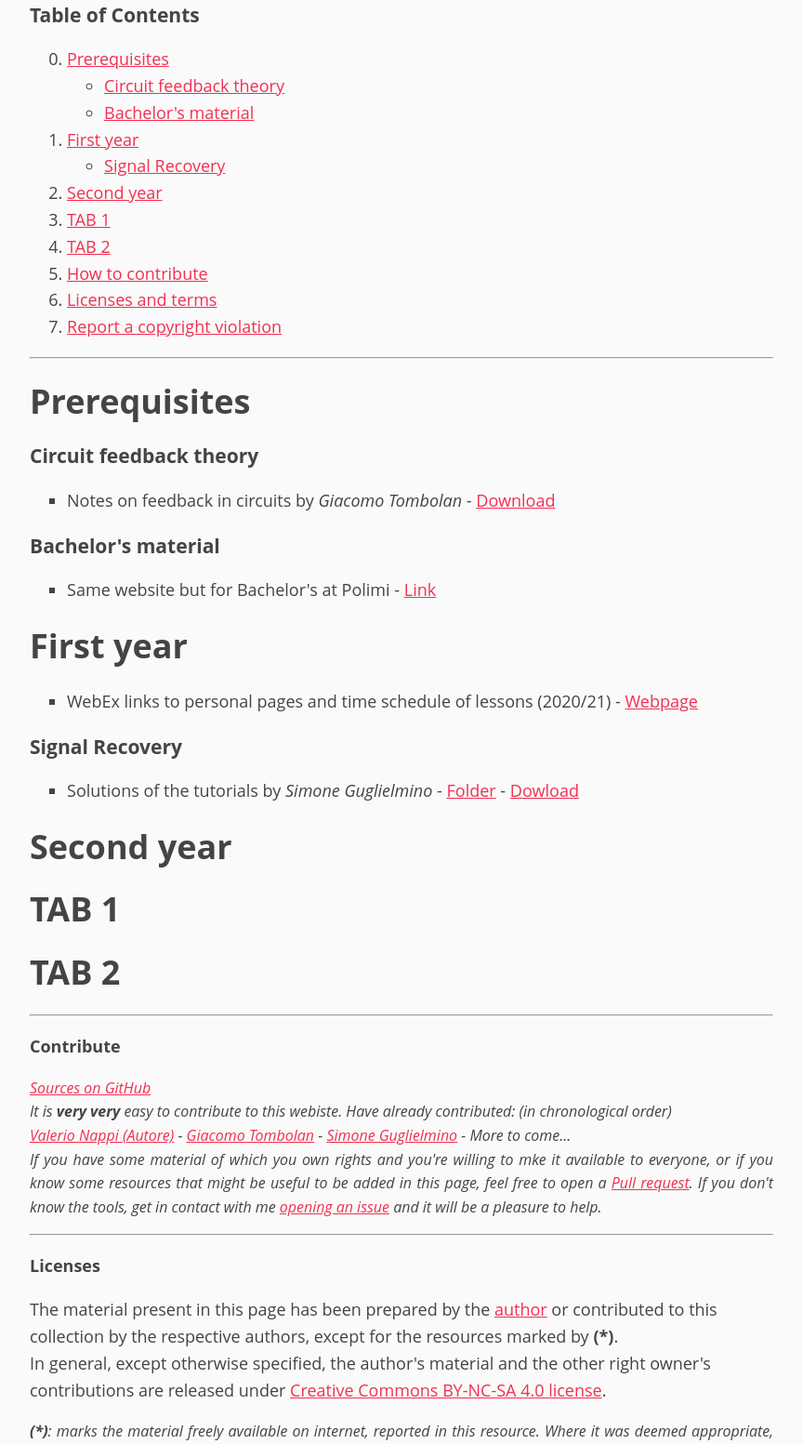
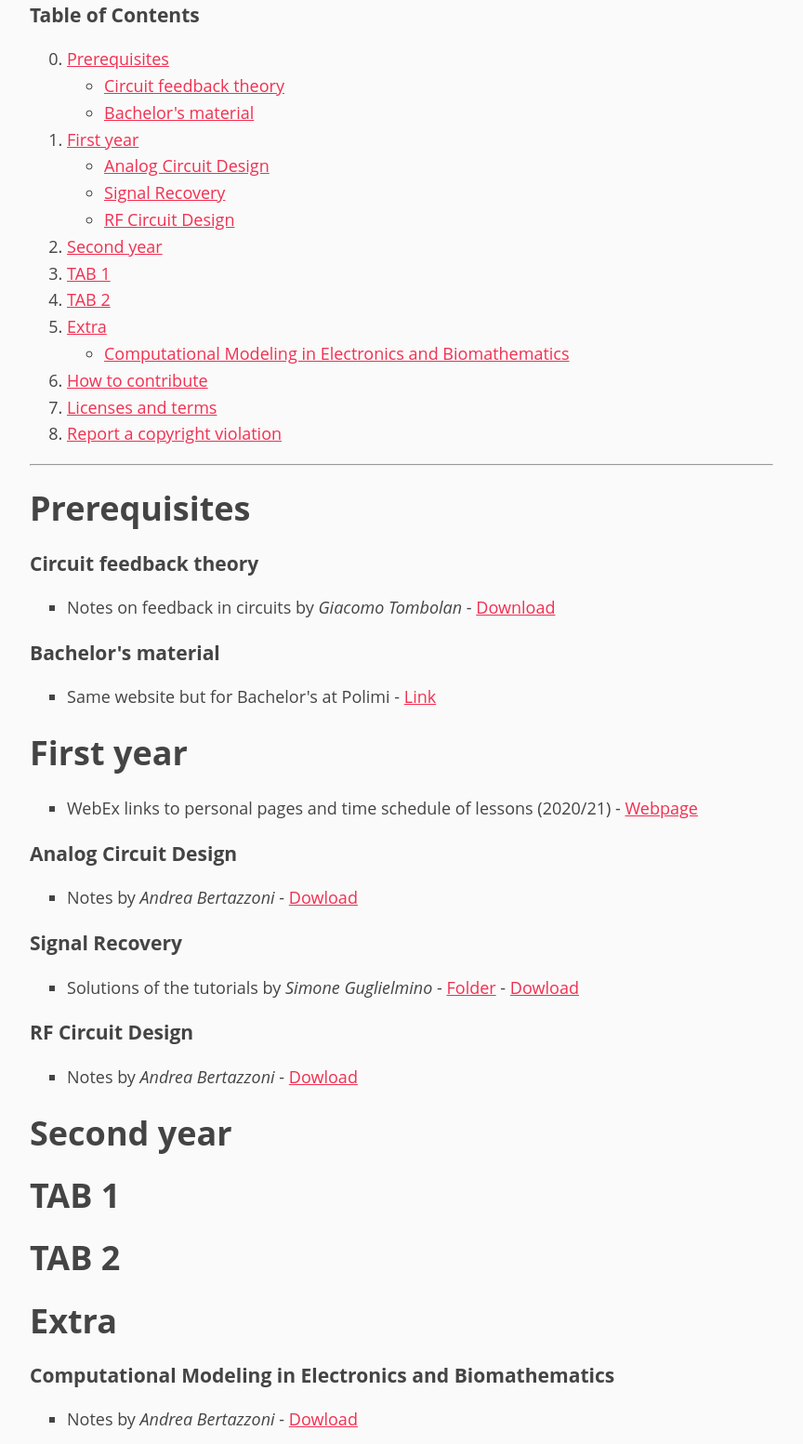
Before and after one commit to valerionew/master-electronics-polimi, a plain HTML site: page index.html in a window 1280 px wide. Shown: the part 194-1747 px from the top of the page at 93% size, without its empty margins (208-1072 px from the left). Drawn offline with Linux system fonts and the light colour scheme.

Commit message:
aggiunti appunti bertazzoni

```diff
--- a/index.html
+++ b/index.html
@@ -30,12 +30,20 @@
       <li><a href="#feedback">Circuit feedback theory</a></li>
       <li><a href="#bachelors">Bachelor's material</a></li>
   </ul></li>
-  <li> <a href="#first-year">First year</a><ul class="toc">
+  <li> <a href="#first-year">First year</a>
+  <ul class="toc">
+    <li><a href="#analog-circuit-design">Analog Circuit Design</a></li>
     <li><a href="#signal-recovery">Signal Recovery</a></li>
+    <li><a href="#rf-circuit-design">RF Circuit Design</a></li>
   </ul></li>
   <li> <a href="#second-year">Second year</a></li>
   <li> <a href="#tab-1">TAB 1</a></li>
   <li> <a href="#tab-2">TAB 2</a></li>
+  <li> <a href="#extra">Extra</a>
+    <ul class="toc">
+      <li><a href="#computational-modeling">Computational Modeling in Electronics and Biomathematics</a></li>
+    </ul></li>
+
   <li> <a href="#contribute">How to contribute</a></li>
   <li> <a href="#licenses">Licenses and terms</a></li>
   <li> <a href="#copyright">Report a copyright violation</a></li>
@@ -57,24 +65,44 @@
 <ul>
   <li>WebEx links to personal pages and time schedule of lessons (2020/21) - <a href="https://valerionew.github.io/electronics-MSc-webex/" target="_blank">Webpage</a></li>
 </ul>
+
+<h3 id="analog-circuit-design">Analog Circuit Design</h3>
+<ul>
+  <li>Notes by <i>Andrea Bertazzoni</i> - <a href="4/Analog/AnalogCircuitDesign-Bertazzoni.pdf" download>Dowload</a> </li>
+</ul>
+
 <h3 id="signal-recovery">Signal Recovery</h3>
 <ul>
   <li>Solutions of the tutorials by <i>Simone Guglielmino</i> -
     <a href="https://github.com/valerionew/master-electronics-polimi/tree/master/4/SignalRecovery/TutorialsTranscripts" target="_blank">Folder</a> -
     <a href="4/SignalRecovery/TutorialsTranscripts/SRTranscripts.zip" download>Dowload</a> </li>
 </ul>
+<h3 id="rf-circuit-design">RF Circuit Design</h3>
+<ul>
+  <li>Notes by <i>Andrea Bertazzoni</i> - <a href="4/RFCircuitDesign/RFCircuitDesign-Bertazzoni.pdf" download>Dowload</a> </li>
+</ul>
+
 
 <h1 id="second-year">Second year</h1>
 <h1 id="tab-1">TAB 1</h1>
 <h1 id="tab-2">TAB 2</h1>
+<h1 id="extra">Extra</h1>
+<h3 id="computational-modeling">Computational Modeling in Electronics and Biomathematics</h3>
+<ul>
+  <li>Notes by <i>Andrea Bertazzoni</i> - <a href="Extra/ComputationalModelinginElectronicsandBiomathematics-Bertazzoni.pdf" download>Dowload</a> </li>
+</ul>
+
+
 <hr>
  <h4 id="contribute">Contribute</h4>
  <p class="endpage">
    <a href="https://github.com/valerionew/master-electronics-polimi">Sources on GitHub</a><br>
    It is <b>very very</b> easy to contribute to this webiste. Have already contributed: (in chronological order)<br>
-   <a href="https://github.com/valerionew">Valerio Nappi (Autore)</a> -
-   <a href="https://github.com/giachi00">Giacomo Tombolan</a> -
-   <a href="https://github.com/">Simone Guglielmino</a> - More to come...
+   <a href="https://github.com/valerionew"><i>Valerio Nappi (Author)</i></a> -
+   <a href="https://github.com/giachi00"><i>Giacomo Tombolan</i></a> -
+   <a href=""><i>Simone Guglielmino</i></a> -
+   <a href=""><i>Andrea Bertazzoni</i></a> -
+   More to come...
 
    <br>
    If you have some material of which you own rights and you're willing to mke it available
```
Also changed, not shown: style.css (line endings or trailing spaces), 9 other files.
